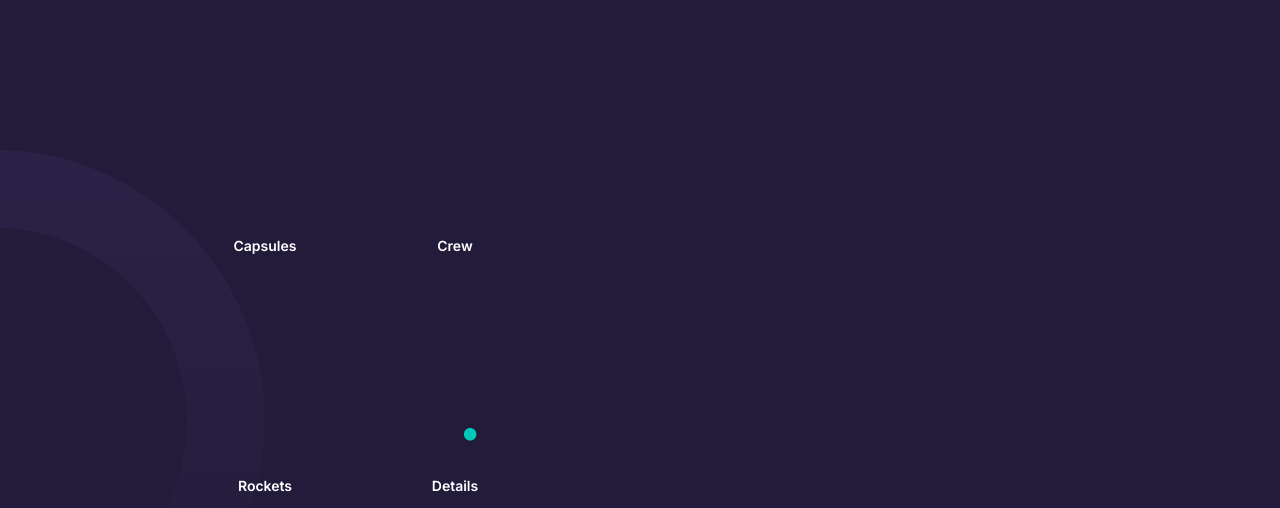
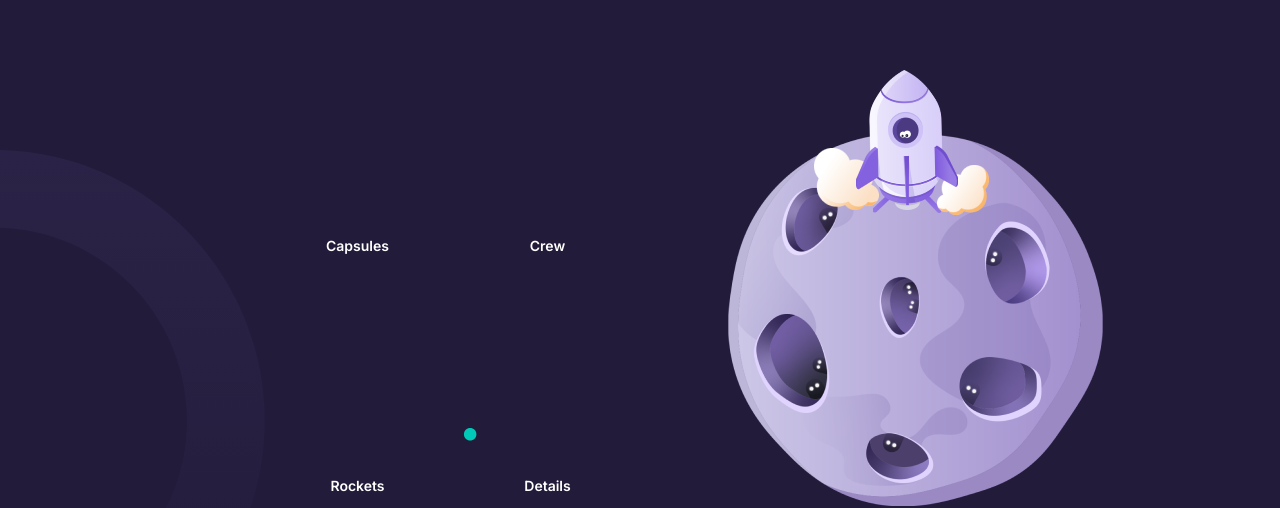
Before and after one commit to martafrackiewicz/mf-cosmos, a React (Create React App) app: page / in a window 1280 px wide. Shown: the part 353-861 px from the top of the page. Built offline with nearby package versions, Linux system fonts and the light colour scheme.

Commit message:
Add planet and rocket

```diff
--- a/src/App.js
+++ b/src/App.js
@@ -1,12 +1,17 @@
 import Navbar from "./components/Navbar/Navbar";
 import Footer from "./components/Footer/Footer";
 import Links from "./components/Links/Links";
+import Illustration from "./components/Illustration/Illustration";
+import "./App.scss";
 
 const App = () => {
   return (
     <div className="main_container">
       <Navbar />
-      <Links />
+      <div className="main_section_wrapper">
+        <Links />
+        <Illustration />
+      </div>
       <Footer />
     </div>
   );
--- /dev/null
+++ b/src/App.scss
@@ -0,0 +1,5 @@
+.main_section_wrapper {
+    display: flex;
+    justify-content: center;
+    align-items: center;
+}
--- /dev/null
+++ b/src/components/Illustration/Illustration.js
@@ -0,0 +1,22 @@
+import planet from "../../assets/images/planet.png";
+import landingGear from "../../assets/images/landing_gear.png";
+import rocket from "../../assets/images/rocket.png";
+import smoke1 from "../../assets/images/smoke_1.png";
+import smoke2 from "../../assets/images/smoke_2.png";
+import "./Illustration.scss";
+
+const Illustration = () => {
+  return (
+    <div className="illustration-wrapper">
+      <div className="rocket-wrapper">
+        <img src={rocket} className="rocket" alt="rocket"></img>
+        <img src={landingGear} className="landingGear" alt="landing_gear"></img>
+        <img src={smoke2} className="smoke2" alt="smoke"></img>
+        <img src={smoke1} className="smoke1" alt="smoke"></img>
+      </div>
+      <img src={planet} className="planet" alt="planet"></img>
+    </div>
+  );
+};
+
+export default Illustration;
--- /dev/null
+++ b/src/components/Illustration/Illustration.scss
@@ -0,0 +1,53 @@
+.illustration-wrapper {
+  position: relative;
+  width: 375px;
+  height: 372px;
+
+  .rocket-wrapper {
+    position: absolute;
+    z-index: 999;
+    top: 236px;
+    left: 195px;
+
+    .rocket {
+      width: 102px;
+      height: 140px;
+      position: absolute;
+      top: -300px;
+      right: -35px;
+      z-index: 999;
+    }
+
+    .landingGear {
+      width: 68px;
+      height: 23px;
+      position: absolute;
+      top: -180px;
+      right: -18px;
+    }
+
+    .smoke2 {
+      width: 65px;
+      height: 62px;
+      position: absolute;
+
+      top: -222px;
+      right: 44px;
+    }
+
+    .smoke1 {
+      width: 52px;
+      height: 50px;
+      position: absolute;
+      top: -205px;
+      right: -66px;
+    }
+  }
+
+  .planet {
+    width: 375px;
+    height: 372px;
+    position: relative;
+    bottom: 0;
+  }
+}
```
